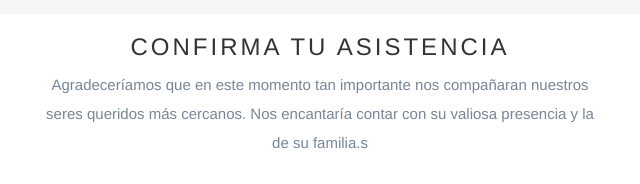
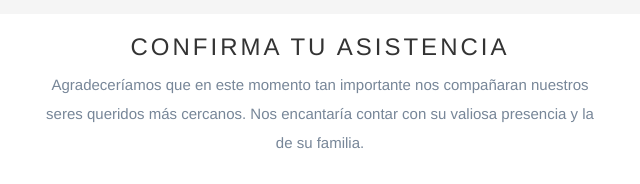
Before and after one commit to Jaimeibarrae/InvitacionBoda, a website with bundled scripts: page Invitacion.html in a window 1280 px wide. Shown: the part 7900-8084 px from the top of the page, 320-960 px from the left. Built offline with nearby package versions, Linux system fonts and the light colour scheme; no server answers.

Commit message:
Update Invitacion.html

```diff
--- a/Invitacion.html
+++ b/Invitacion.html
@@ -286,7 +286,7 @@
         <div class="row">
             <div class="col-md-6 col-md-offset-3">
                 <h3>Confirma tu asistencia</h3>
-                <p>Agradeceríamos que en este momento tan importante nos compañaran nuestros seres queridos más cercanos. Nos encantaría contar con su valiosa presencia y la de su familia.s</p>
+                <p>Agradeceríamos que en este momento tan importante nos compañaran nuestros seres queridos más cercanos. Nos encantaría contar con su valiosa presencia y la de su familia.</p>
                 <form id="rsvp-form" class="rsvp-form gform "
                       action=""
                       method="POST">
```
